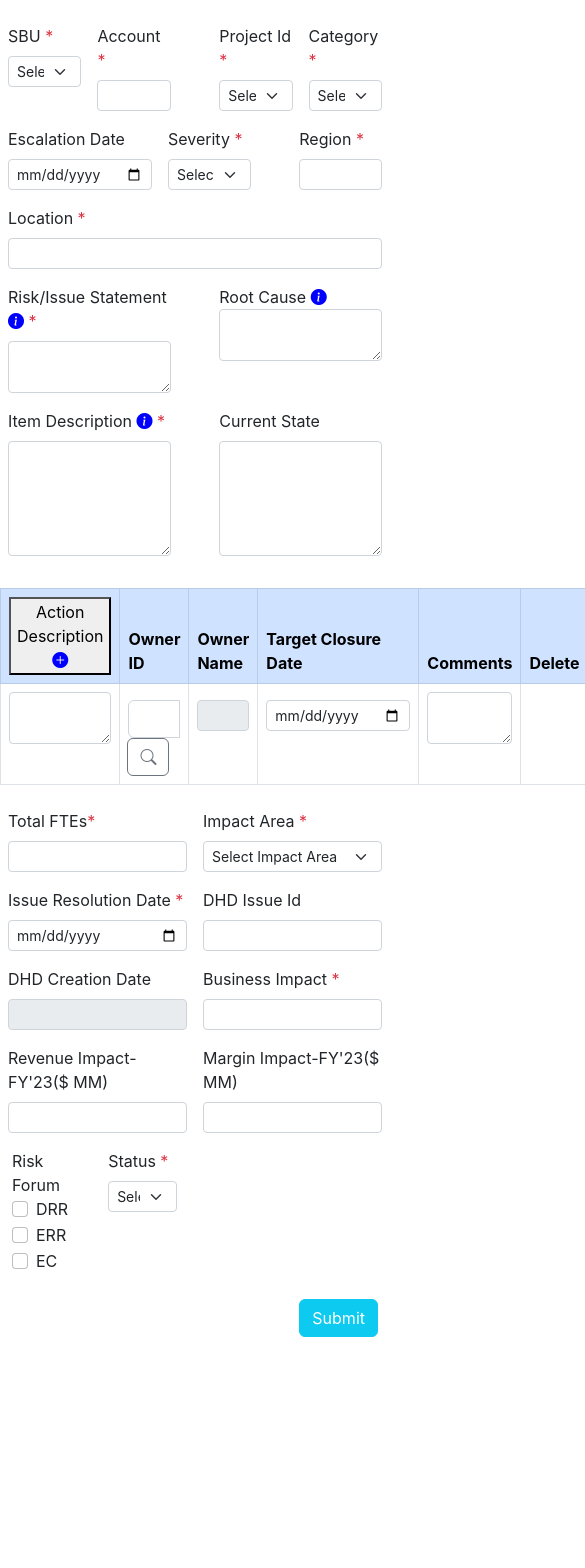
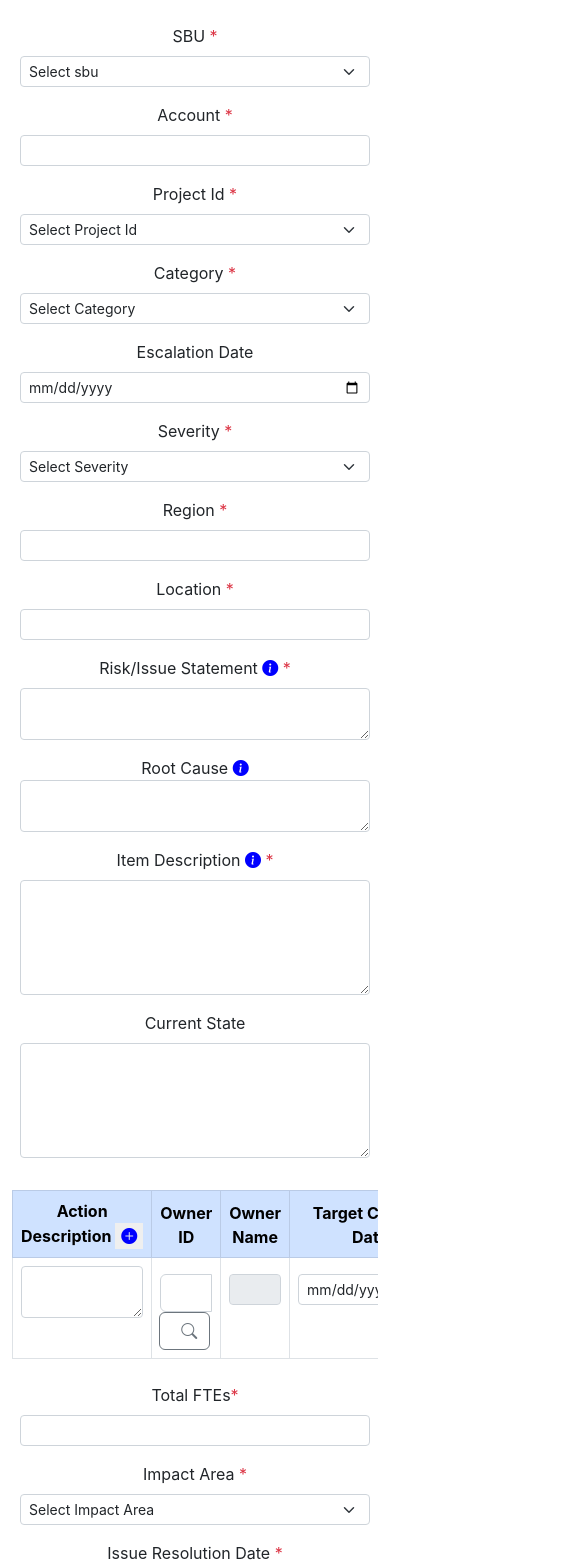
Before and after one commit to nirban123/React-Assignment, a React (Create React App) app: page / in a window 390 px wide. Shown: the top 1568 px of the page, 585 px wide, since content can reach past the window. Before the commit the page ends 1361 px from the top, so only its background shows below. Built offline with nearby package versions, Linux system fonts and the light colour scheme.

Commit message:
css responsive

```diff
--- a/src/App.css
+++ b/src/App.css
@@ -36,3 +36,21 @@
     transform: rotate(360deg);
   }
 }
+@media (max-width: 567px) {
+  .row {
+    margin: auto;
+    text-align: center;
+  }
+  .table-row {
+    overflow-x: scroll;
+  }
+  .button-search {
+    padding-left: 21px;
+  }
+}
+
+@media (min-width: 768px) {
+  .button-end {
+    text-align: end;
+  }
+}
--- a/src/App.js
+++ b/src/App.js
@@ -91,8 +91,8 @@ function App() {
   return (
     <div className="container mt-3">
       <form onSubmit={handleSubmit}>
-        <div className="row">
-          <div className="col p-2">
+        <div className="row center-aligned">
+          <div className="col-md p-2">
             <label htmlFor="sbu" className="form-label">
               SBU <span className="text-danger">*</span>
             </label>
@@ -108,7 +108,7 @@ function App() {
               <option value="DFS">DFS</option>
             </select>
           </div>
-          <div className="col p-2">
+          <div className="col-md p-2">
             <label htmlFor="account" className="form-label">
               Account <span className="text-danger">*</span>
             </label>
@@ -122,8 +122,8 @@ function App() {
               required
             />
           </div>
-          <div className="col-1"></div>
-          <div className="col p-2 ">
+          <div className="col-md-1"></div>
+          <div className="col-md p-2 ">
             <label htmlFor="projectid" className="form-label">
               Project Id <span className="text-danger">*</span>
             </label>
@@ -140,7 +140,7 @@ function App() {
               <option value="2236">2236</option>
             </select>
           </div>
-          <div className="col p-2">
+          <div className="col-md p-2">
             <label htmlFor="category" className="form-label">
               Category <span className="text-danger">*</span>
             </label>
@@ -158,7 +158,7 @@ function App() {
           </div>
         </div>
         <div className="row">
-          <div className="col p-2">
+          <div className="col-md p-2">
             <label htmlFor="escalationDate" className="form-label">
               Escalation Date
             </label>
@@ -171,7 +171,7 @@ function App() {
               onChange={(e) => changeHandler(e)}
             />
           </div>
-          <div className="col p-2">
+          <div className="col-md p-2">
             <label htmlFor="severity" className="form-label">
               Severity <span className="text-danger">*</span>
             </label>
@@ -187,8 +187,8 @@ function App() {
               <option value="Low">Low</option>
             </select>
           </div>
-          <div className="col-1"></div>
-          <div className="col p-2">
+          <div className="col-md-1"></div>
+          <div className="col-md p-2">
             <label htmlFor="region" className="form-label">
               Region <span className="text-danger">*</span>
             </label>
@@ -202,7 +202,7 @@ function App() {
               required
             />
           </div>
-          <div className="col p-2">
+          <div className="col-md p-2">
             <label htmlFor="location" className="form-label">
               Location <span className="text-danger">*</span>
             </label>
@@ -218,7 +218,7 @@ function App() {
           </div>
         </div>
         <div className="row">
-          <div className="col p-2">
+          <div className="col-md p-2">
             <label htmlFor="risk" className="form-label">
               Risk/Issue Statement{" "}
               <span className="bi bi-info-circle-fill blue-color"> </span>{" "}
@@ -233,8 +233,8 @@ function App() {
               required
             />
           </div>
-          <div className="col-1"></div>
-          <div className="col p-2">
+          <div className="col-md-1"></div>
+          <div className="col-md p-2">
             Root Cause{" "}
             <span className="bi bi-info-circle-fill blue-color"> </span>
             <textarea
@@ -247,7 +247,7 @@ function App() {
           </div>
         </div>
         <div className="row">
-          <div className="col p-2">
+          <div className="col-md p-2">
             <label htmlFor="itemDescription" className="form-label">
               Item Description{" "}
               <span className="bi bi-info-circle-fill blue-color"> </span>{" "}
@@ -263,8 +263,8 @@ function App() {
               required
             />
           </div>
-          <div className="col-1"></div>
-          <div className="col p-2">
+          <div className="col-md-1"></div>
+          <div className="col-md p-2">
             <label htmlFor="currentState" className="form-label">
               Current State
             </label>
@@ -279,7 +279,7 @@ function App() {
           </div>
         </div>
         <br />
-        <div className="row">
+        <div className="row table-row">
           <OwnerFields
             onChange={ownerChangeHandler}
             onChangeOwner={handleOwnerSelect}
@@ -289,7 +289,7 @@ function App() {
           />
         </div>
         <div className="row">
-          <div className="col p-2">
+          <div className="col-md p-2">
             <label htmlFor="totalFTEs" className="form-label">
               Total FTEs<span className="text-danger">*</span>
             </label>
@@ -302,7 +302,7 @@ function App() {
               onChange={(e) => changeHandler(e)}
             />
           </div>
-          <div className="col p-2">
+          <div className="col-md p-2">
             <label htmlFor="impactArea" className="form-label">
               Impact Area <span className="text-danger">*</span>
             </label>
@@ -318,8 +318,8 @@ function App() {
               <option value="Impact Area2">Impact Area2</option>
             </select>
           </div>
-          <div className="col-sm-1"></div>
-          <div className="col p-2">
+          <div className="col-md-1"></div>
+          <div className="col-md p-2">
             <label htmlFor="issueResolutionDate" className="form-label">
               Issue Resolution Date <span className="text-danger">*</span>
             </label>
@@ -332,7 +332,7 @@ function App() {
               onChange={(e) => changeHandler(e)}
             />
           </div>
-          <div className="col p-2">
+          <div className="col-md p-2">
             <label htmlFor="dhdIssueId" className="form-label">
               DHD Issue Id
             </label>
@@ -347,7 +347,7 @@ function App() {
           </div>
         </div>
         <div className="row">
-          <div className="col p-2">
+          <div className="col-md p-2">
             <label htmlFor="dhdCreationDate" className="form-label">
               DHD Creation Date
             </label>
@@ -361,7 +361,7 @@ function App() {
               disabled
             />
           </div>
-          <div className="col p-2">
+          <div className="col-md p-2">
             <label htmlFor="businessImpact" className="form-label">
               Business Impact <span className="text-danger">*</span>
             </label>
@@ -374,8 +374,8 @@ function App() {
               onChange={(e) => changeHandler(e)}
             />
           </div>
-          <div className="col-sm-1"></div>
-          <div className="col p-2">
+          <div className="col-md-1"></div>
+          <div className="col-md p-2">
             <label htmlFor="revenueImpact" className="form-label">
               Revenue Impact-FY&apos;23($ MM)
             </label>
@@ -388,7 +388,7 @@ function App() {
               onChange={(e) => changeHandler(e)}
             />
           </div>
-          <div className="col p-2">
+          <div className="col-md p-2">
             <label htmlFor="marginImpact" className="form-label">
               Margin Impact-FY&apos;23($ MM)
             </label>
@@ -403,7 +403,7 @@ function App() {
           </div>
         </div>
         <div className="row">
-          <div className="col pt-2">
+          <div className="col-md pt-2">
             Risk Forum
             <br />
             <div className="form-check  form-check-inline">
@@ -446,7 +446,7 @@ function App() {
               </label>
             </div>
           </div>
-          <div className="col pt-2">
+          <div className="col-md pt-2">
             <label htmlFor="status" className="form-label">
               Status <span className="text-danger">*</span>
             </label>
@@ -467,8 +467,8 @@ function App() {
           <div className="col p-2"></div>
         </div>
         <br />
-        <div className="row">
-          <div className="col text-end">
+        <div className="row button-end">
+          <div className="col">
             <input type="submit" className="btn btn-info text-white" />
           </div>
         </div>
--- a/src/Components/OwnerFields.js
+++ b/src/Components/OwnerFields.js
@@ -13,8 +13,8 @@ function OwnerFields({
       <thead className="table-primary">
         <tr>
           <th scope="col">
-            <button type="button" onClick={onOwnerAdd}>
-              Action Description{" "}
+            Action Description&nbsp;
+            <button type="button" className="noBorder" onClick={onOwnerAdd}>
               <i className="bi bi-plus-circle-fill blue-color" />
             </button>
           </th>
--- a/src/Components/OwnerSearch.js
+++ b/src/Components/OwnerSearch.js
@@ -14,6 +14,7 @@ const OWNERS = [
     name: "Mathue",
   },
 ];
+const ownerInitialState = {};
 
 function OwnerSearch({onChange, index}) {
   const [searchQuery, setSearchQuery] = useState("");
@@ -78,11 +79,13 @@ function OwnerSearch({onChange, index}) {
           type="text"
           className="form-control"
           name="search"
-          value={searchQuery}
+          value={searchQuery ? searchQuery : null}
           onChange={handleSearch}
         />
         <div className="input-group-append">
-          <button className="btn btn-outline-secondary" type="button">
+          <button
+            className="btn btn-outline-secondary button-search"
+            type="button">
             <i className="bi bi-search" />
           </button>
         </div>
--- a/src/Constants/constant.js
+++ b/src/Constants/constant.js
@@ -23,6 +23,7 @@ export const initialState = {
   totalFTEs: "",
   impactArea: "",
   issueResolutionDate: "",
+  escalationDate: "",
   businessImpact: "",
   status: "",
   dhdIssueId: "",
--- a/src/index.css
+++ b/src/index.css
@@ -1,21 +1,23 @@
 body {
   margin: 0;
-  font-family: -apple-system, BlinkMacSystemFont, 'Segoe UI', 'Roboto', 'Oxygen',
-    'Ubuntu', 'Cantarell', 'Fira Sans', 'Droid Sans', 'Helvetica Neue',
+  font-family: -apple-system, BlinkMacSystemFont, "Segoe UI", "Roboto", "Oxygen",
+    "Ubuntu", "Cantarell", "Fira Sans", "Droid Sans", "Helvetica Neue",
     sans-serif;
   -webkit-font-smoothing: antialiased;
   -moz-osx-font-smoothing: grayscale;
 }
 
 code {
-  font-family: source-code-pro, Menlo, Monaco, Consolas, 'Courier New',
+  font-family: source-code-pro, Menlo, Monaco, Consolas, "Courier New",
     monospace;
 }
 
 .blue-color {
-  color:blue;
+  color: blue;
 }
-
+.noBorder {
+  border: none;
+}
 .owner-search {
   position: relative;
 }
```
